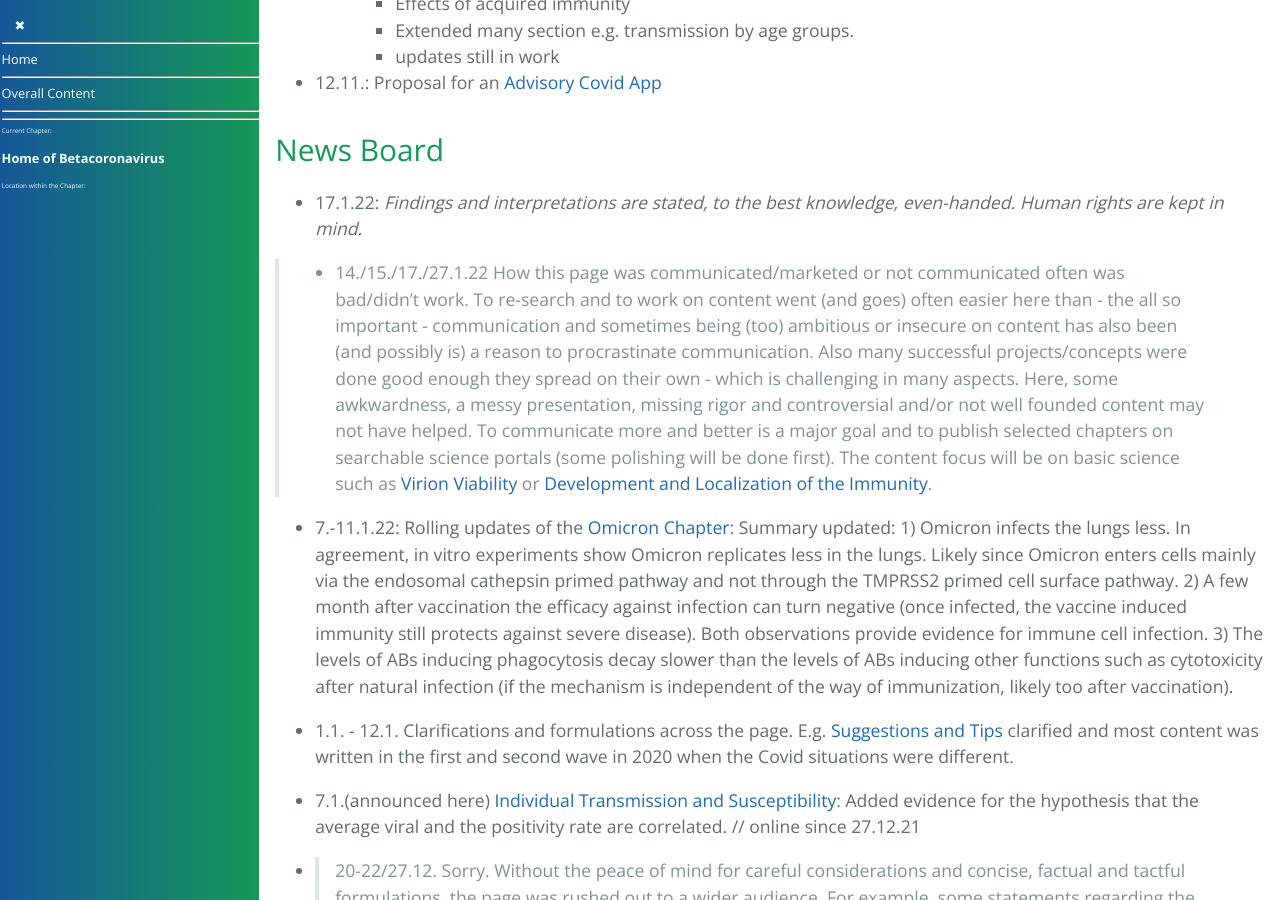
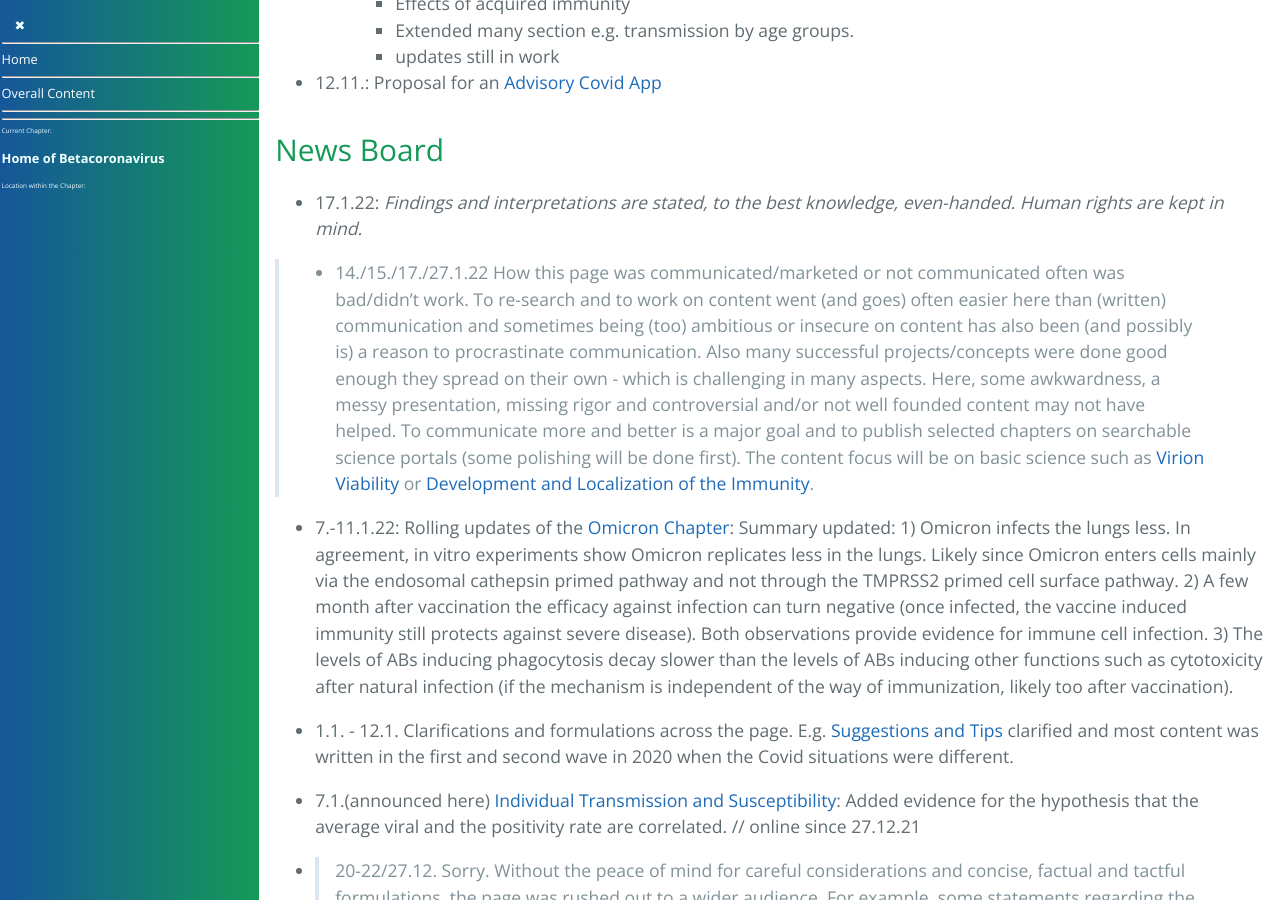
Before and after one commit to forestgrape/coronavirus, a Jekyll site: the page built from index.md, in a window 1280 px wide and 900 px high, scrolled down 2203 px. Built offline with Jekyll 4.4.1, drawn with Linux system fonts in a browser that asks for light colours; our own code applies the rules of GitHub Pages for plain Markdown files.

Commit message:
formulations

```diff
--- a/index.md
+++ b/index.md
@@ -68,7 +68,7 @@
 
 <!-- 17./27.1.22 (adapted from 5.12.21): From an epidemiological perspective, systemic spike-only vaccines do not to reduce SARS-CoV-2 transmissions but mainly prevent pneumonia (which is great and very important). Additionally spike-only immunity put mutation pressure on the spikes which can increase the spike mutation rate, which can both yield escape variants and change the tropism. The latter can be favorable or not. Overall it is unclear whether it has benefits to [push to] vaccinate those not at risk for pneumonia. Thus the benefits-risks calculation can be done at  individual calculations [from a scientific perspective]. -->
 
-> - 14./15./17./27.1.22  How this page was communicated/marketed or not communicated often was bad/didn't work. To re-search and to work on content went (and goes) often easier here than - the all so important - communication and sometimes being (too) ambitious or insecure on content has  also been (and possibly is) a reason to procrastinate communication. Also many successful projects/concepts were done good enough they spread on their own - which is challenging in many aspects. Here, some awkwardness, a messy presentation, missing rigor and controversial and/or not well founded content may not have helped. To communicate more and better is a major goal and to publish selected chapters on searchable science portals (some polishing will be done first). The content focus will be on basic science such as [Virion Viability](2_biological/virion_viability.md) or [Development and Localization of the Immunity](4_immunological/ontogenesis_and_locality_of_immunity.md).
+> - 14./15./17./27.1.22  How this page was communicated/marketed or not communicated often was bad/didn't work. To re-search and to work on content went (and goes) often easier here than (written) communication and sometimes being (too) ambitious or insecure on content has also been (and possibly is) a reason to procrastinate communication. Also many successful projects/concepts were done good enough they spread on their own - which is challenging in many aspects. Here, some awkwardness, a messy presentation, missing rigor and controversial and/or not well founded content may not have helped. To communicate more and better is a major goal and to publish selected chapters on searchable science portals (some polishing will be done first). The content focus will be on basic science such as [Virion Viability](2_biological/virion_viability.md) or [Development and Localization of the Immunity](4_immunological/ontogenesis_and_locality_of_immunity.md).
 
 
 - 7.-11.1.22: Rolling updates of the [Omicron Chapter](2_biological/omicron.md): Summary updated: 1) Omicron infects the lungs less. In agreement, in vitro experiments show Omicron replicates less in the lungs. Likely since Omicron enters cells mainly via the endosomal cathepsin primed pathway and not through the TMPRSS2 primed cell surface pathway. 2) A few month after vaccination the efficacy against infection can turn negative (once infected, the vaccine induced immunity still protects against severe disease). Both observations provide evidence for immune cell infection. 3) The levels of ABs inducing phagocytosis decay slower than the levels of ABs inducing other functions such as cytotoxicity after natural infection (if the mechanism is independent of the way of immunization, likely too after vaccination).
```
